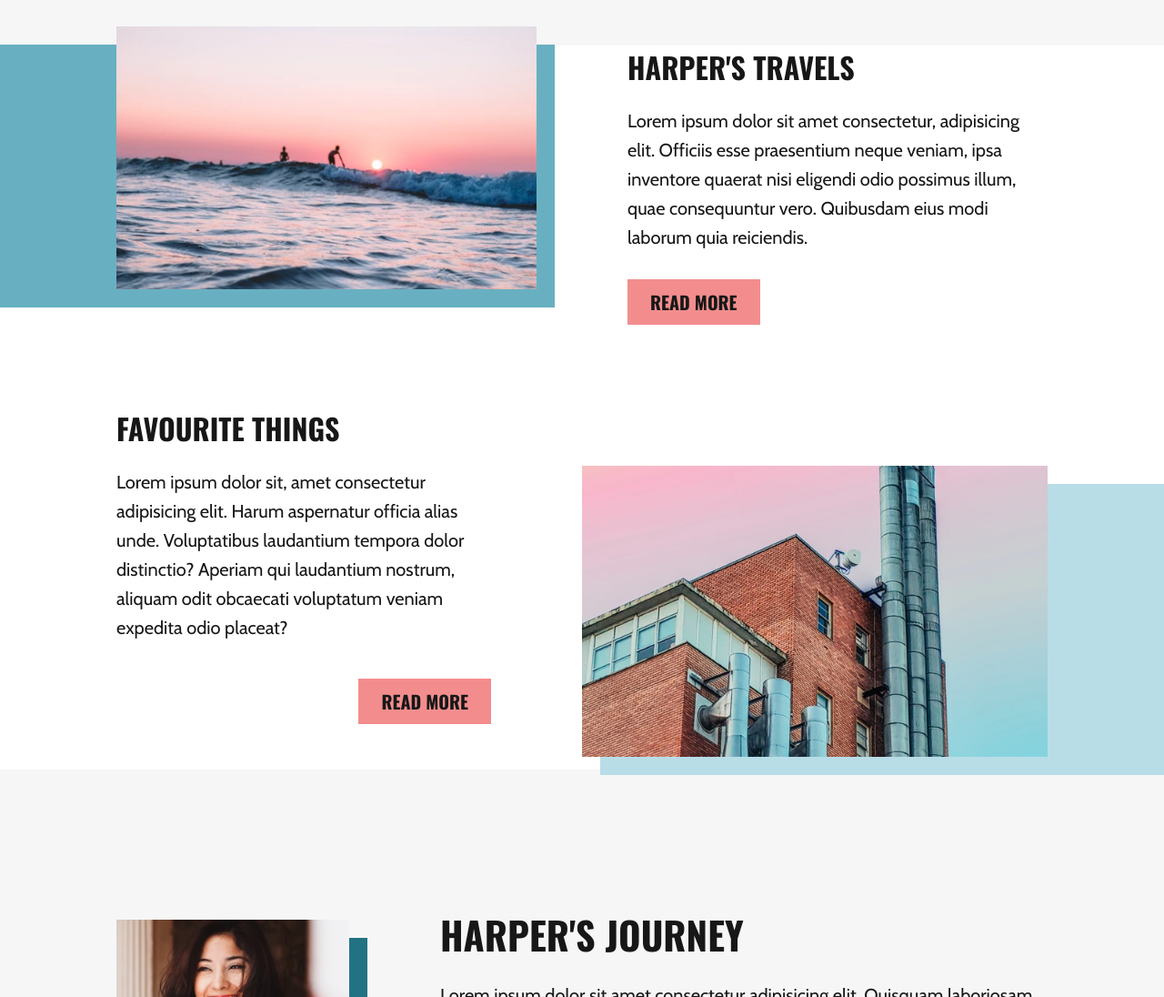
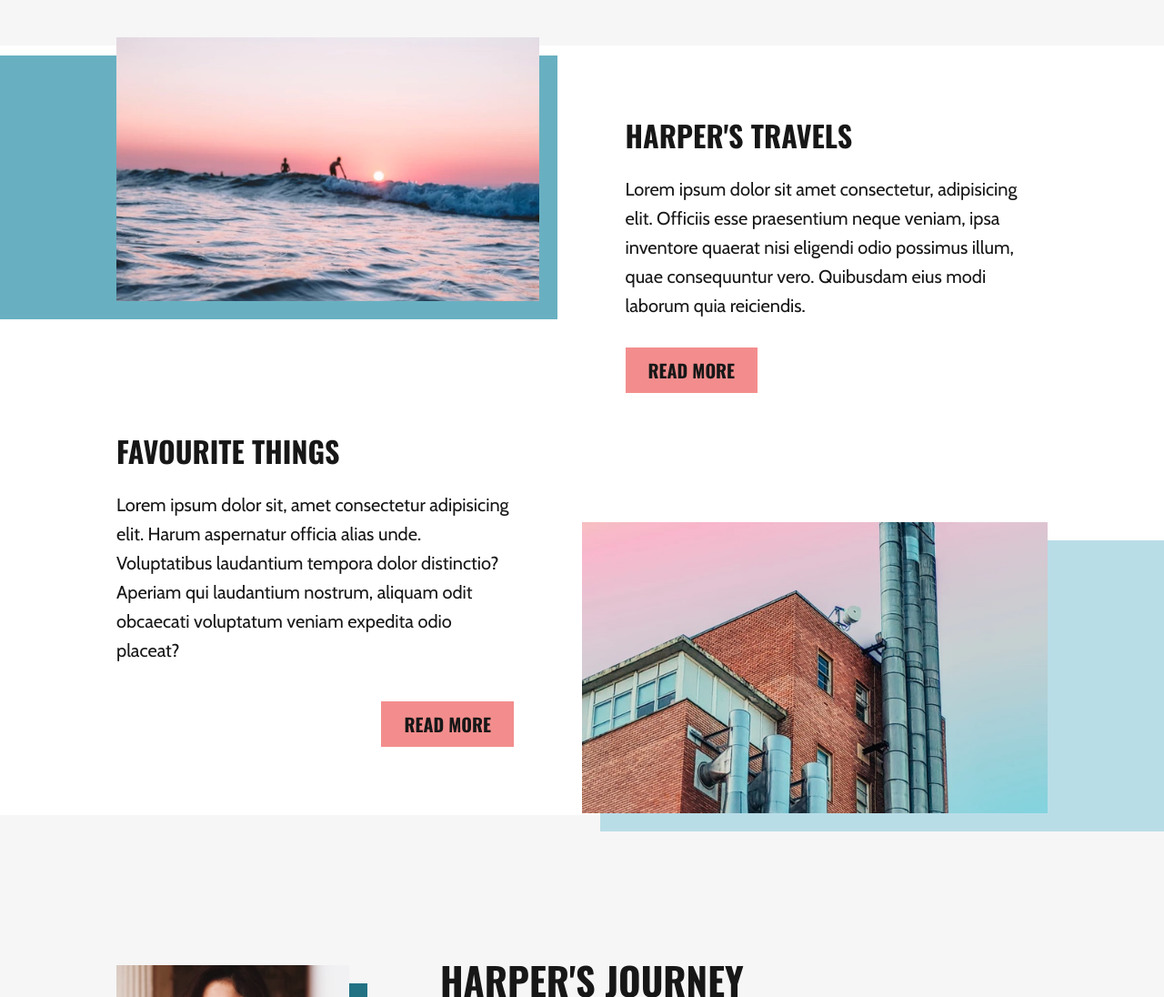
Before and after one commit to scottfuller4/scott_fuller_project2, a plain HTML site: page index.html in a window 1280 px wide. Shown: the part 2260-3356 px from the top of the page at 91% size. Drawn offline with nearby package versions, Linux system fonts and the light colour scheme.

Commit message:
fixed margin issue on journey section

```diff
--- a/index.html
+++ b/index.html
@@ -92,8 +92,8 @@
 
         <section class="personal" id="photos">
             <div class="wrapper personal__container">
-                <div class="personal__container--half personal__container-top--half">
-                    <div class="personal__item personal__item-1 personal__image-container">
+                <div class="personal__container--half">
+                    <div class="personal__item personal__item-1 personal__image-container personal__image-container--top">
                         <img src="./assets/home-image-3.jpg" alt="Two surfers catching a wave during a pink sunset" class="personal__image personal__image--top">
                     </div>
                     <div class="personal__item text-container text-container--top">
@@ -108,7 +108,7 @@
                          <p class="body-font">Lorem ipsum dolor sit, amet consectetur adipisicing elit. Harum aspernatur officia alias unde. Voluptatibus laudantium tempora dolor distinctio? Aperiam qui laudantium nostrum, aliquam odit obcaecati voluptatum veniam expedita odio placeat?</p>
                         <a href="#" class="btn personal__btn personal__btn--right">Read more</a>
                     </div>
-                    <div class="personal__item personal__image-container">
+                    <div class="personal__item personal__image-container personal__image-container--bottom">
                         <img src="./assets/home-image-4.jpg" alt="Industrial red brick building with six ventilation pipes during a sunset that fades from pink to blue" class="personal__image personal__image--bottom">
                     </div>
                 </div>
--- a/styles/partials/_home.scss
+++ b/styles/partials/_home.scss
@@ -52,20 +52,23 @@
     flex-wrap: wrap;
     &--half {
         display: flex;
+        align-items: center;
         // justify-content: space-between;
     }
 }
 
-.personal__container-top--half {
-    align-items: center;
+.personal__container-bottom--half {
+    margin-top: 50px;
+}
+
+.personal__image-container--top {
     position: relative;
     bottom: 50px;
 }
 
-.personal__container-bottom--half {
+.personal__image-container--bottom {
     position: relative;
     top: 50px;
-    align-items: center;
 }
 
 .personal__item {
@@ -81,7 +84,7 @@
 }
 
 .text-container--top {
-    margin: 50px 0 0 100px;
+    margin: 75px 0 0 95px;
 }
 
 .personal__image--bottom {
@@ -89,7 +92,7 @@
 }
 
 .text-container--bottom {
-    padding: 0 100px 100px 0;
+    padding: 0 75px 75px 0;
     display: flex;
     flex-direction: column;
     .personal__btn--right {
--- a/styles/partials/_mediaQueries.scss
+++ b/styles/partials/_mediaQueries.scss
@@ -99,12 +99,18 @@
 
     .personal__container--half {
         flex-direction: column;
+        justify-content: center;
+    }
+
+    .personal__image-container {
         position: static;
+        display: flex;
         justify-content: center;
     }
 
     .personal__container-bottom--half {
         flex-direction: column-reverse;
+        margin-top: 0;
     }
 
     .personal__item {
```
Also changed, not shown: styles/styles.css.
